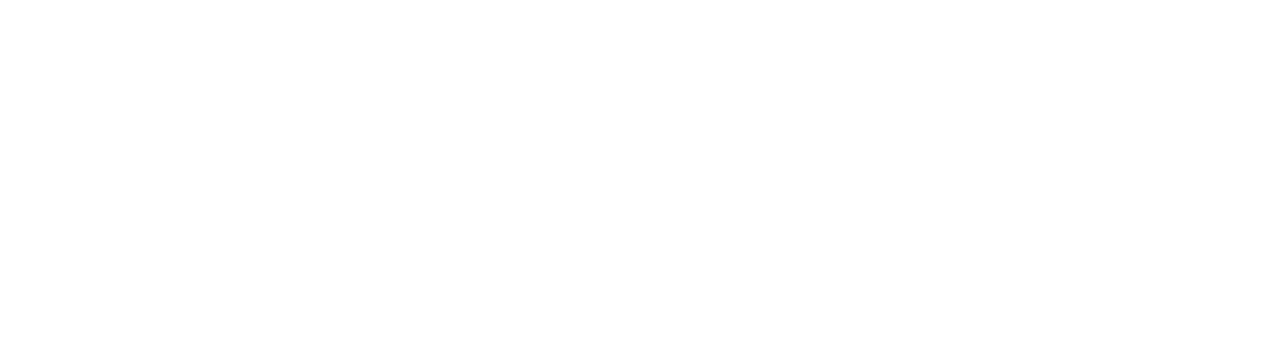
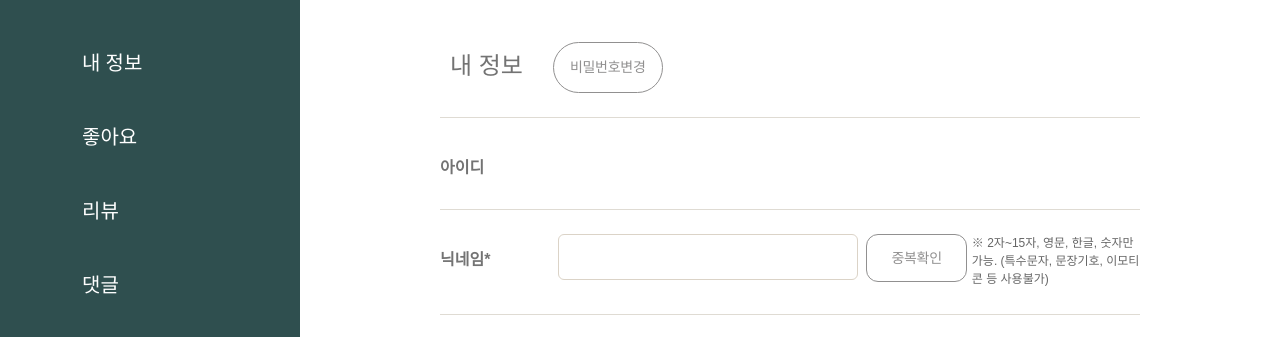
Before and after one commit to Chae-1/gallerygather, a Vue app in the folder gallerygather-front/: page /mypage/mypagecompo in a window 1280 px wide. Before the commit this address had no page. Shown: the part 214-551 px from the top of the page. Built offline with nearby package versions, Linux system fonts and the light colour scheme; no server answers; what v-calendar would draw is missing.

Commit message:
fix: update route link

```diff
--- a/gallerygather-front/src/layout/components/mypage/MypageNaviCompo.vue
+++ b/gallerygather-front/src/layout/components/mypage/MypageNaviCompo.vue
@@ -2,16 +2,16 @@
   <div class="navi-bar">
     <ul>
       <li>
-        <h4><router-link to="/mypagecompo">내 정보</router-link></h4>
+        <h4><router-link to="/mypage/mypagecompo">내 정보</router-link></h4>
       </li>
       <li>
-        <h4><router-link to="/mylikecompo">좋아요</router-link></h4>
+        <h4><router-link to="/mypage/mylikecompo">좋아요</router-link></h4>
       </li>
       <li>
-        <h4><router-link to="/myreviewcompo">리뷰</router-link></h4>
+        <h4><router-link to="/mypage/myreviewcompo">리뷰</router-link></h4>
       </li>
       <li>
-        <h4><router-link to="/myreplycompo">댓글</router-link></h4>
+        <h4><router-link to="/mypage/myreplycompo">댓글</router-link></h4>
       </li>
     </ul>
   </div>
--- a/gallerygather-front/src/router/HomeRoute.js
+++ b/gallerygather-front/src/router/HomeRoute.js
@@ -61,11 +61,12 @@
     {
       path: '/mypage',
       component: MypageView,
+      redirect: '/mypage/mypagecompo',
       children: [
-        { path: '/mypagecompo', component: MypageViewCompo1 }, // 마이페이지
-        { path: '/mylikecompo', component: MypageViewCompo2 }, // 마이페이지
-        { path: '/myreviewcompo', component: MypageViewCompo3 }, // 마이페이지
-        { path: '/myreplycompo', component: MypageViewCompo4 } // 마이페이지
+        { path: 'mypagecompo', component: MypageViewCompo1 }, // 마이페이지
+        { path: 'mylikecompo', component: MypageViewCompo2 }, // 마이페이지
+        { path: 'myreviewcompo', component: MypageViewCompo3 }, // 마이페이지
+        { path: 'myreplycompo', component: MypageViewCompo4 } // 마이페이지
       ]
     },
     {
--- a/gallerygather-front/src/views/HomeMain.vue
+++ b/gallerygather-front/src/views/HomeMain.vue
@@ -31,8 +31,8 @@
 export default {
   data() {
     return {
-      totalElement: 101,
-      currentPage: 1,
+      totalElement: 0,
+      currentPage: 0,
       perPage: 12,
       cardItems: [],
       conditions: [],
```
Also changed, not shown: 2 other files (tests, documents, lock files or other folders).
